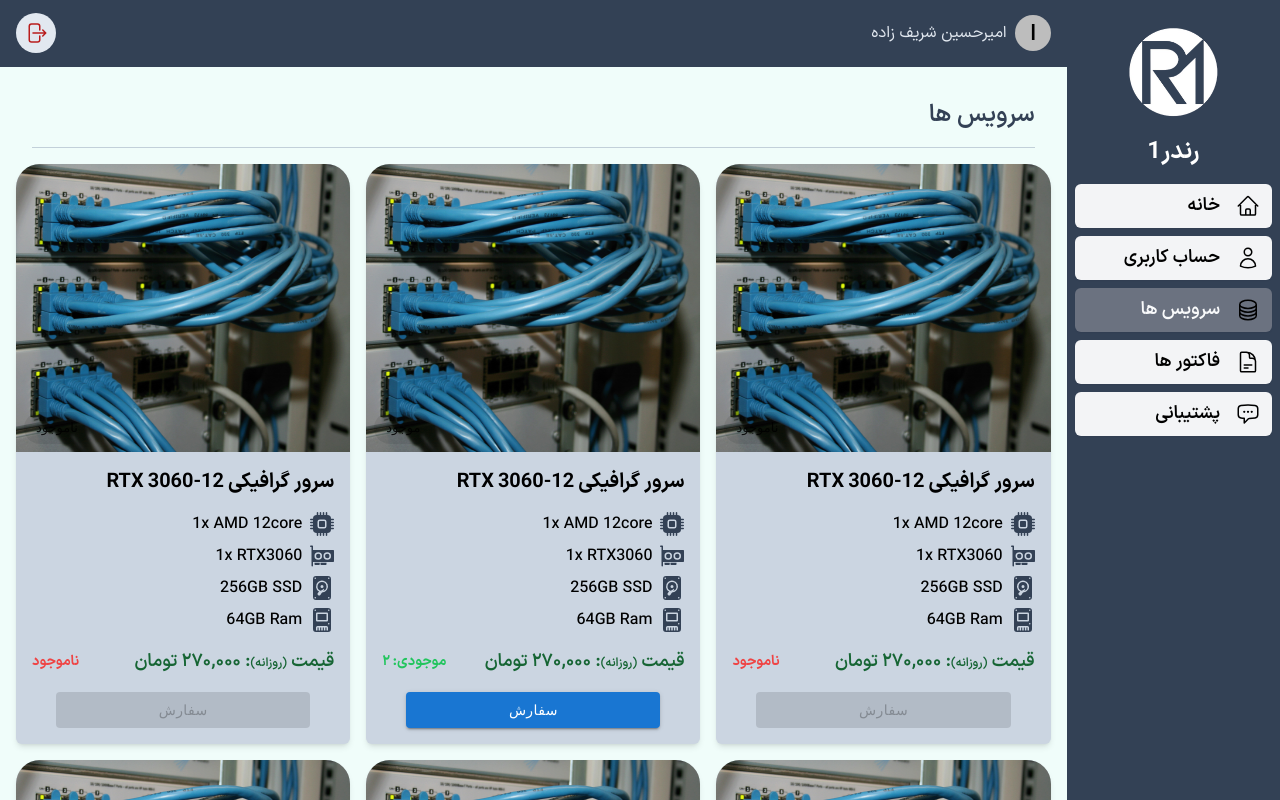
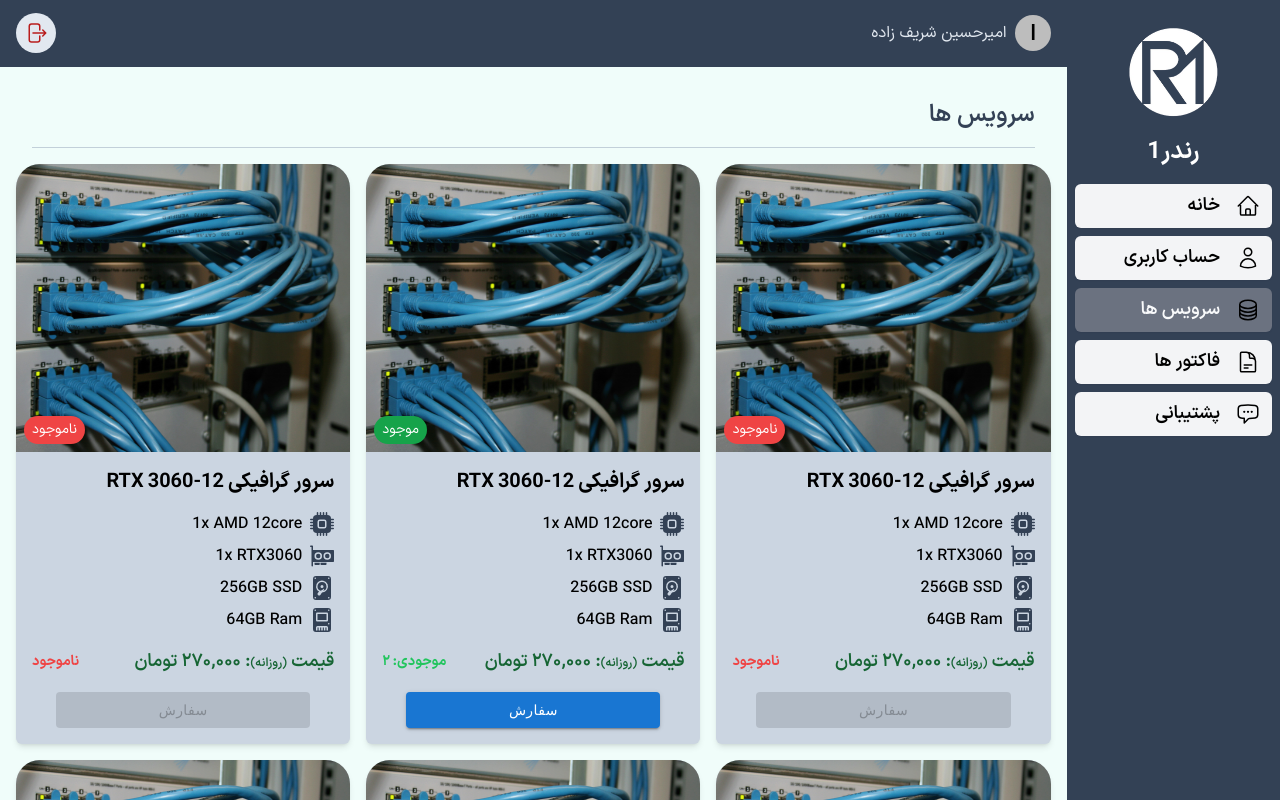
Before and after one commit to Amir-shz/Render1, a Next.js app: page /dashboard/services in a window 1280 px wide. Built offline with nearby package versions, Linux system fonts and the light colour scheme.

Commit message:
some ui change

```diff
--- a/app/_components/ProductCard.jsx
+++ b/app/_components/ProductCard.jsx
@@ -1,19 +1,20 @@
 import Image from "next/image";
 import Server1 from "@/public/server1.jpg";
 
-import { Button, Chip } from "@mui/material";
+import { Button } from "@mui/material";
 
 function ProductCard({ isAvailable = false }) {
   return (
     <div className="shadow-md bg-slate-300 rounded-t-3xl rounded-b-md overflow-hidden">
       <figure className="w-full h-72 overflow-hidden relative">
         <Image src={Server1} alt="server" className=" object-fill size-full" />
-        <Chip
-          label={`${isAvailable ? "موجود" : "ناموجود"}`}
+        <p
           className={`${
             isAvailable ? "bg-green-600" : "bg-red-500"
-          } absolute bottom-2 left-2  text-white font-iranSans cursor-default p-1`}
-        />
+          } absolute bottom-2 left-2  text-white font-iranSans cursor-default px-2 py-1 text-sm rounded-full`}
+        >
+          {`${isAvailable ? "موجود" : "ناموجود"}`}
+        </p>
       </figure>
       <div className="p-4">
         <p className=" font-bold text-xl">سرور گرافیکی RTX 3060-12</p>
```
